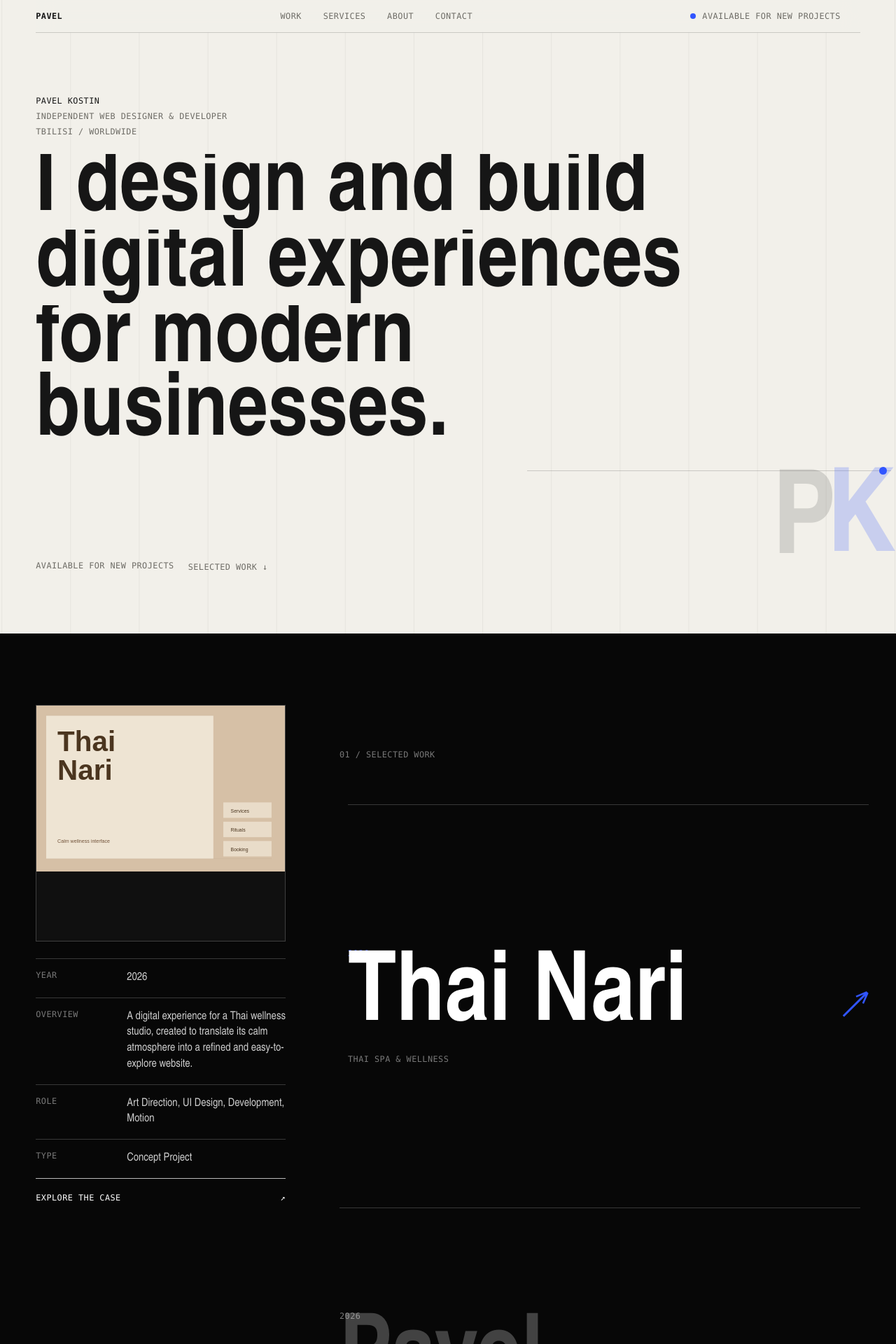
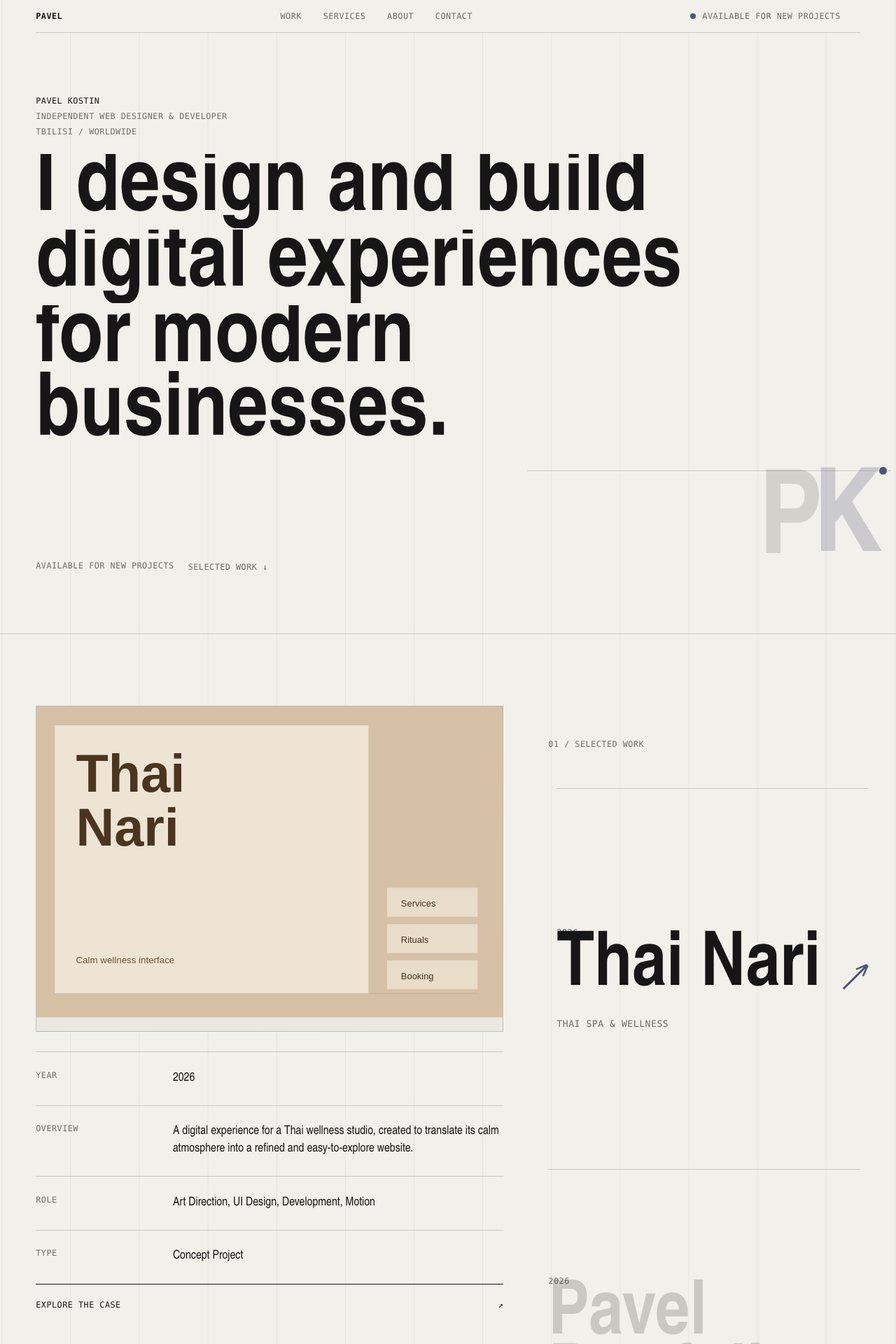
Before and after one commit to same3e/pavel-portfolio, a Next.js app: page / in a window 1280 px wide. Shown: the top 1920 px of the page at 70% size. Built offline with nearby package versions, Linux system fonts and the light colour scheme.

Commit message:
fix bags

```diff
--- a/src/app/globals.css
+++ b/src/app/globals.css
@@ -4,8 +4,8 @@
   --text: #161616;
   --muted: #6e6c66;
   --line: rgba(22, 22, 22, 0.18);
-  --accent: #3155ff;
-  --accent-dark: #1733b8;
+  --accent: #4a5578;
+  --accent-dark: #313a59;
   --dark: #070707;
   --dark-line: rgba(255, 255, 255, 0.2);
   --dark-muted: rgba(255, 255, 255, 0.46);
@@ -14,6 +14,7 @@
   --gutter: clamp(16px, 4vw, 72px);
   --font-sans: "Arial Narrow", "Helvetica Neue", Arial, sans-serif;
   --font-mono: "Cascadia Mono", "IBM Plex Mono", Consolas, monospace;
+  --font-pixel: "Cascadia Mono", "Lucida Console", "Courier New", monospace;
 }
 
 * {
@@ -90,6 +91,7 @@ p {
 .availability,
 .section-label,
 .hero-id,
+.intro-loader,
 .hero-meta,
 .footer,
 .service-row > span,
@@ -252,6 +254,7 @@ p {
   gap: 22px;
   color: var(--accent);
   animation: softEnter 760ms ease 620ms both;
+  overflow: visible;
 }
 
 .pk-line {
@@ -279,6 +282,7 @@ p {
   align-items: baseline;
   line-height: 0.72;
   transition: transform 260ms ease;
+  margin-right: clamp(8px, 1.5vw, 24px);
 }
 
 .pk-mark:hover div {
@@ -299,21 +303,22 @@ p {
 
 .pk-mark b:last-child {
   margin-left: -0.12em;
-  color: rgba(49, 85, 255, 0.22);
+  color: rgba(74, 85, 120, 0.24);
   animation: kFloat 4.5s ease-in-out infinite alternate;
 }
 
 .selected-work {
   min-height: 220svh;
   padding: clamp(56px, 8vw, 120px) 0;
-  background: var(--dark);
-  color: #fff;
+  background: transparent;
+  color: var(--text);
+  border-top: 1px solid var(--line);
 }
 
 .selected-work-inner {
   display: grid;
-  grid-template-columns: minmax(320px, 0.48fr) 1fr;
-  gap: clamp(34px, 6vw, 120px);
+  grid-template-columns: minmax(520px, 0.78fr) minmax(360px, 0.52fr);
+  gap: clamp(34px, 5vw, 96px);
   width: min(var(--max), calc(100% - var(--gutter) * 2));
   margin: 0 auto;
 }
@@ -327,9 +332,11 @@ p {
 
 .work-media-shell {
   overflow: hidden;
-  min-height: clamp(330px, 42vh, 520px);
-  border: 1px solid var(--dark-line);
-  background: #101010;
+  min-height: clamp(460px, 58vh, 720px);
+  border: 1px solid var(--line);
+  background:
+    linear-gradient(135deg, rgba(74, 85, 120, 0.12), transparent 42%),
+    color-mix(in srgb, var(--surface) 84%, white);
 }
 
 .work-media-frame {
@@ -362,34 +369,36 @@ p {
 }
 
 .work-info {
-  margin-top: 24px;
+  margin-top: clamp(18px, 2.2vw, 32px);
   animation: workInfoEnter 420ms ease both;
 }
 
 .work-info-row {
   display: grid;
-  grid-template-columns: minmax(110px, 0.42fr) 1fr;
-  gap: 20px;
-  padding: 16px 0;
-  border-top: 1px solid var(--dark-line);
+  grid-template-columns: minmax(120px, 0.36fr) 1fr;
+  gap: clamp(18px, 2vw, 34px);
+  padding: clamp(18px, 2vw, 26px) 0;
+  border-top: 1px solid var(--line);
 }
 
 .work-info-row span,
 .work-list-item span,
 .work-list-item small {
-  color: var(--dark-muted);
+  color: var(--muted);
 }
 
 .work-info-row p {
-  color: rgba(255, 255, 255, 0.8);
+  max-width: 620px;
+  color: var(--text);
+  font-size: clamp(1.05rem, 1.35vw, 1.38rem);
   line-height: 1.42;
 }
 
 .work-case-link {
   display: flex;
   justify-content: space-between;
-  padding: 20px 0;
-  border-top: 1px solid rgba(255, 255, 255, 0.72);
+  padding: 22px 0;
+  border-top: 1px solid var(--text);
 }
 
 .work-case-link::after {
@@ -403,38 +412,41 @@ p {
 }
 
 .work-list {
-  padding: 8svh 0 18svh;
+  padding: 6svh 0 18svh;
 }
 
 .work-list .section-label {
-  margin-bottom: 8svh;
-  color: var(--dark-muted);
+  margin-bottom: 7svh;
+  color: var(--muted);
 }
 
 .work-list-item {
   position: relative;
   display: grid;
   align-content: center;
-  min-height: 72svh;
-  border-top: 1px solid var(--dark-line);
-  color: rgba(255, 255, 255, 0.24);
+  min-height: 68svh;
+  border-top: 1px solid var(--line);
+  color: rgba(22, 22, 22, 0.18);
   transition: color 220ms ease, transform 220ms ease;
 }
 
 .work-list-item:last-child {
-  border-bottom: 1px solid var(--dark-line);
+  border-bottom: 1px solid var(--line);
 }
 
 .work-list-item strong {
-  max-width: 920px;
-  font-size: clamp(5rem, 10.8vw, 14rem);
+  max-width: 760px;
+  font-size: clamp(4.8rem, 8.4vw, 11.5rem);
   font-weight: 640;
   line-height: 0.84;
   letter-spacing: 0;
 }
 
 .work-list-item small {
-  margin-top: 20px;
+  max-width: 520px;
+  margin-top: 24px;
+  font-size: clamp(0.82rem, 0.9vw, 1rem);
+  line-height: 1.45;
 }
 
 .work-list-item::after {
@@ -452,7 +464,7 @@ p {
 .work-list-item.is-active,
 .work-list-item:hover,
 .work-list-item:focus-visible {
-  color: #fff;
+  color: var(--text);
   transform: translateX(12px);
 }
 
@@ -726,7 +738,7 @@ h2 {
 }
 
 .footer-pk {
-  color: rgba(49, 85, 255, 0.58);
+  color: rgba(74, 85, 120, 0.68);
   font-weight: 800;
 }
 
@@ -741,7 +753,7 @@ h2 {
 }
 
 .intro-overlay {
-  animation: introExit 520ms cubic-bezier(0.76, 0, 0.24, 1) 1.42s both;
+  animation: introExit 520ms cubic-bezier(0.76, 0, 0.24, 1) 2.08s both;
 }
 
 .intro-overlay::before,
@@ -751,7 +763,7 @@ h2 {
   inset: 0;
   background: var(--background);
   transform-origin: center;
-  animation: splitIntro 520ms cubic-bezier(0.76, 0, 0.24, 1) 1.42s both;
+  animation: splitIntro 520ms cubic-bezier(0.76, 0, 0.24, 1) 2.08s both;
 }
 
 .intro-overlay::after {
@@ -773,41 +785,71 @@ h2 {
   cursor: pointer;
 }
 
+.intro-loader {
+  position: absolute;
+  top: clamp(24px, 4vw, 54px);
+  left: max(var(--gutter), calc((100% - var(--max)) / 2));
+  display: grid;
+  gap: 6px;
+  color: var(--accent);
+  font-family: var(--font-pixel), monospace;
+  text-transform: uppercase;
+  animation: loaderExit 420ms ease 1.58s both;
+}
+
+.intro-loader span {
+  font-size: clamp(2.8rem, 7vw, 8rem);
+  font-weight: 800;
+  line-height: 0.8;
+}
+
+.intro-loader i {
+  color: var(--muted);
+  font-style: normal;
+}
+
 .intro-name {
+  position: absolute;
+  top: 50%;
+  left: 50%;
   display: grid;
   gap: clamp(0px, 0.6vw, 10px);
+  font-family: var(--font-pixel), monospace;
+  transform: translate(-50%, -50%);
+  transform-origin: left top;
+  animation: introNameDock 980ms cubic-bezier(0.76, 0, 0.24, 1) 1.08s both;
 }
 
 .intro-word {
   display: flex;
   justify-content: center;
-  gap: clamp(4px, 1.3vw, 20px);
-  font-size: clamp(4.6rem, 15vw, 19rem);
+  gap: clamp(2px, 0.7vw, 12px);
+  white-space: nowrap;
+  font-size: clamp(3.8rem, 10.6vw, 14rem);
   font-weight: 800;
-  line-height: 0.78;
-}
-
-.intro-word-last i {
-  transform: translateY(-105%);
-  animation-name: maskDown;
+  line-height: 0.82;
 }
 
 .intro-overlay p {
   position: absolute;
-  bottom: calc(50% - 190px);
+  top: calc(50% + clamp(138px, 14vw, 210px));
+  bottom: auto;
   color: var(--muted);
   font-family: var(--font-mono), monospace;
   font-size: 0.78rem;
   letter-spacing: 0.04em;
   text-align: center;
+  animation: introMetaExit 420ms ease 1.22s both;
 }
 
 .intro-line {
   position: absolute;
-  bottom: calc(50% - 245px);
+  top: calc(50% + clamp(196px, 18vw, 275px));
+  bottom: auto;
   width: min(430px, calc(100% - 48px));
   height: 1px;
   background: var(--line);
+  animation: introMetaExit 420ms ease 1.22s both;
 }
 
 .intro-line span {
@@ -827,7 +869,7 @@ h2 {
   bottom: clamp(24px, 6vw, 90px);
   display: flex;
   align-items: baseline;
-  color: rgba(49, 85, 255, 0.18);
+  color: rgba(74, 85, 120, 0.2);
   font-size: clamp(4rem, 10vw, 12rem);
   font-weight: 800;
   line-height: 0.74;
@@ -837,7 +879,7 @@ h2 {
 
 .intro-pk span:last-child {
   margin-left: -0.12em;
-  color: rgba(49, 85, 255, 0.34);
+  color: rgba(74, 85, 120, 0.4);
 }
 
 .route-transition {
@@ -1027,6 +1069,36 @@ h2 {
   }
   to {
     transform: translateY(0);
+  }
+}
+
+@keyframes loaderExit {
+  to {
+    opacity: 0;
+    transform: translateY(-16px);
+  }
+}
+
+@keyframes introMetaExit {
+  to {
+    opacity: 0;
+    transform: translateY(20px);
+  }
+}
+
+@keyframes introNameDock {
+  0%,
+  46% {
+    top: 50%;
+    left: 50%;
+    opacity: 1;
+    transform: translate(-50%, -50%) scale(1);
+  }
+  100% {
+    top: clamp(118px, 8.6vw, 154px);
+    left: max(var(--gutter), calc((100% - var(--max)) / 2));
+    opacity: 1;
+    transform: translate(0, 0) scale(0.075);
   }
 }
 
--- a/src/components/MotionShell.tsx
+++ b/src/components/MotionShell.tsx
@@ -22,6 +22,7 @@ export function MotionShell({ children }: { children: React.ReactNode }) {
   const router = useRouter();
   const [introVisible, setIntroVisible] = useState(true);
   const [introResolved, setIntroResolved] = useState(false);
+  const [introProgress, setIntroProgress] = useState(0);
   const [reducedMotion, setReducedMotion] = useState(false);
   const [transition, setTransition] = useState<{ active: boolean; title: string }>({
     active: false,
@@ -38,12 +39,27 @@ export function MotionShell({ children }: { children: React.ReactNode }) {
       return;
     }
 
+    const progressTimer = window.setInterval(() => {
+      setIntroProgress((progress) => {
+        if (progress >= 100) {
+          window.clearInterval(progressTimer);
+          return 100;
+        }
+
+        return Math.min(100, progress + Math.ceil((100 - progress) / 8));
+      });
+    }, 70);
+
     const timer = window.setTimeout(() => {
+      setIntroProgress(100);
       setIntroVisible(false);
       setIntroResolved(true);
-    }, 1780);
+    }, 2320);
 
-    return () => window.clearTimeout(timer);
+    return () => {
+      window.clearInterval(progressTimer);
+      window.clearTimeout(timer);
+    };
   }, []);
 
   const value = useMemo<MotionContextValue>(
@@ -79,18 +95,15 @@ export function MotionShell({ children }: { children: React.ReactNode }) {
           <button type="button" onClick={skipIntro}>
             Skip
           </button>
+          <div className="intro-loader" aria-live="polite">
+            <span>{introProgress}%</span>
+            <i>Loading</i>
+          </div>
           <div className="intro-name" aria-label="PAVEL KOSTIN">
             <div className="intro-word">
-              {"PAVEL".split("").map((letter, index) => (
-                <span style={{ animationDelay: `${index * 55}ms` }} key={`pavel-${letter}-${index}`}>
-                  <i>{letter}</i>
-                </span>
-              ))}
-            </div>
-            <div className="intro-word intro-word-last">
-              {"KOSTIN".split("").map((letter, index) => (
-                <span style={{ animationDelay: `${310 + index * 46}ms` }} key={`kostin-${letter}-${index}`}>
-                  <i>{letter}</i>
+              {Array.from("PAVEL KOSTIN").map((letter, index) => (
+                <span style={{ animationDelay: `${index * 42}ms` }} key={`intro-name-${letter}-${index}`}>
+                  <i>{letter === " " ? "\u00A0" : letter}</i>
                 </span>
               ))}
             </div>
```
